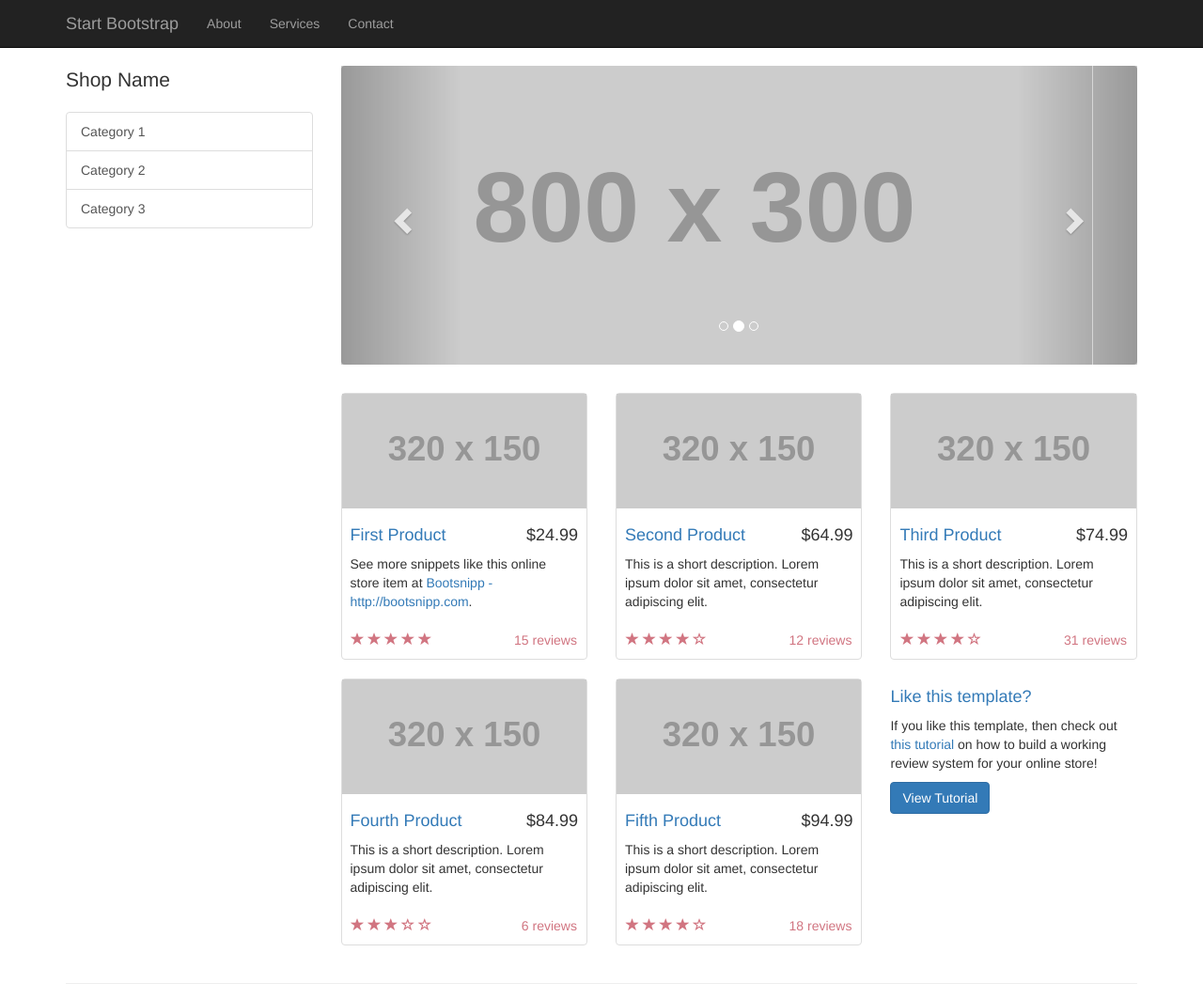
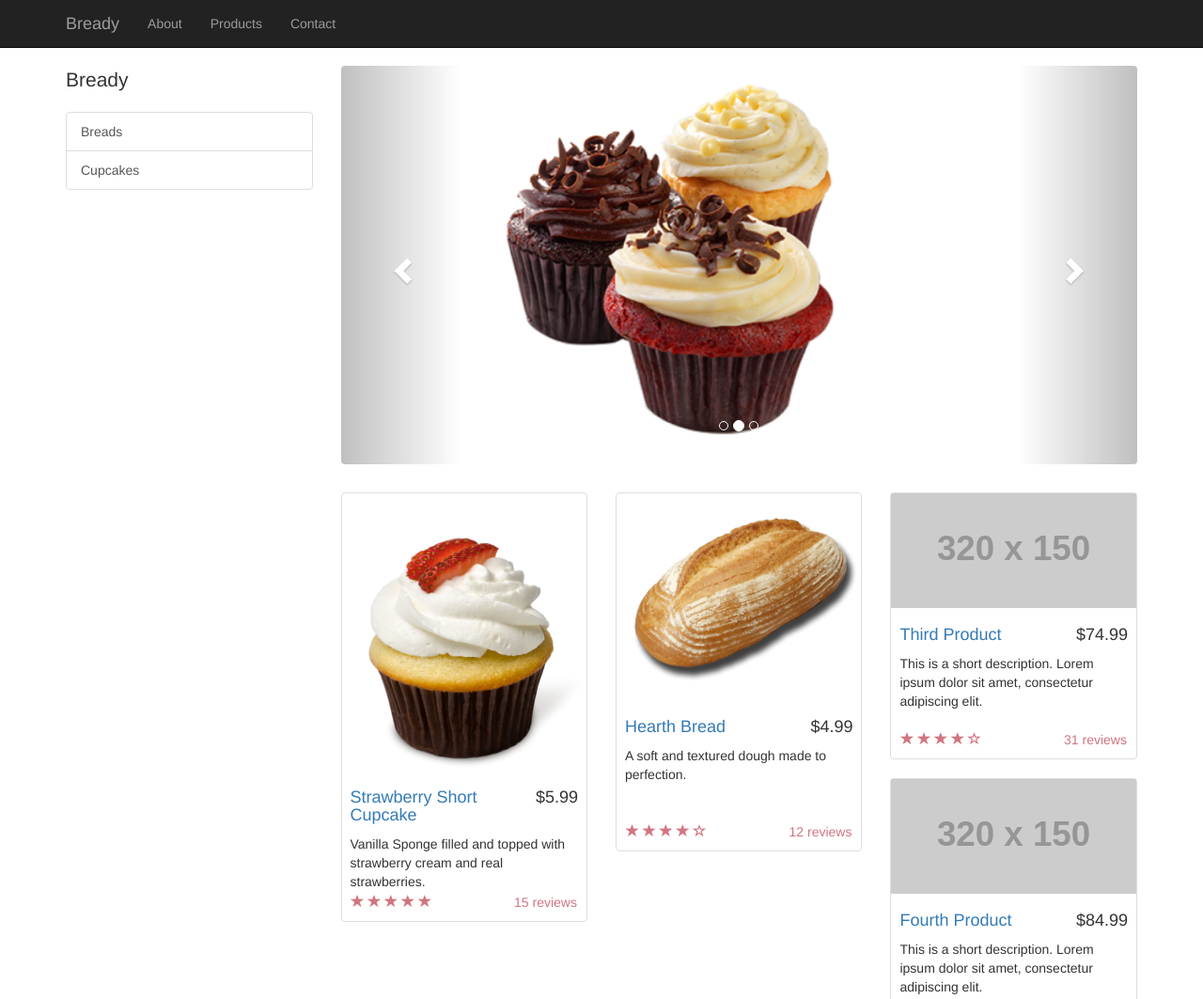
Before and after one commit to Epascual06/Bready.github.io, a plain HTML site: page index.html in a window 1280 px wide. Shown: the top 1063 px of the page at 94% size. Drawn offline with Linux system fonts and the light colour scheme; placeholder pictures from the web are drawn by us.

Commit message:
uploaded

```diff
--- a/index.html
+++ b/index.html
@@ -9,7 +9,7 @@
     <meta name="description" content="">
     <meta name="author" content="">
 
-    <title>Shop Homepage - Start Bootstrap Template</title>
+    <title>Bready-Your Pastry Shop</title>
 
     <!-- Bootstrap Core CSS -->
     <link href="css/bootstrap.min.css" rel="stylesheet">
@@ -39,7 +39,7 @@
                     <span class="icon-bar"></span>
                     <span class="icon-bar"></span>
                 </button>
-                <a class="navbar-brand" href="#">Start Bootstrap</a>
+                <a class="navbar-brand" href="#">B<span>ready</span></a>
             </div>
             <!-- Collect the nav links, forms, and other content for toggling -->
             <div class="collapse navbar-collapse" id="bs-example-navbar-collapse-1">
@@ -48,7 +48,7 @@
                         <a href="#">About</a>
                     </li>
                     <li>
-                        <a href="#">Services</a>
+                        <a href="#">Products</a>
                     </li>
                     <li>
                         <a href="#">Contact</a>
@@ -66,11 +66,11 @@
         <div class="row">
 
             <div class="col-md-3">
-                <p class="lead">Shop Name</p>
+                <p class="lead">Bready</p>
                 <div class="list-group">
-                    <a href="#" class="list-group-item">Category 1</a>
-                    <a href="#" class="list-group-item">Category 2</a>
-                    <a href="#" class="list-group-item">Category 3</a>
+                    <a href="#" class="list-group-item">Breads</a>
+                    <a href="#" class="list-group-item">Cupcakes</a>
+
                 </div>
             </div>
 
@@ -87,13 +87,13 @@
                             </ol>
                             <div class="carousel-inner">
                                 <div class="item active">
-                                    <img class="slide-image" src="http://placehold.it/800x300" alt="">
+                                    <img class="slide-image" src="img/1-01-01.png" alt="">
                                 </div>
                                 <div class="item">
-                                    <img class="slide-image" src="http://placehold.it/800x300" alt="">
+                                    <img class="slide-image" src="img/2-01-01.png" alt="">
                                 </div>
                                 <div class="item">
-                                    <img class="slide-image" src="http://placehold.it/800x300" alt="">
+                                    <img class="slide-image" src="img/3-01-01.png" alt="">
                                 </div>
                             </div>
                             <a class="left carousel-control" href="#carousel-example-generic" data-slide="prev">
@@ -111,12 +111,12 @@
 
                     <div class="col-sm-4 col-lg-4 col-md-4">
                         <div class="thumbnail">
-                            <img src="http://placehold.it/320x150" alt="">
+                            <img src="img/shortcake.png" alt="">
                             <div class="caption">
-                                <h4 class="pull-right">$24.99</h4>
-                                <h4><a href="#">First Product</a>
+                                <h4 class="pull-right">$5.99</h4>
+                                <h4><a href="#">Strawberry Short <br>Cupcake</a>
                                 </h4>
-                                <p>See more snippets like this online store item at <a target="_blank" href="http://www.bootsnipp.com">Bootsnipp - http://bootsnipp.com</a>.</p>
+                                <p>Vanilla Sponge filled and topped with strawberry cream and real strawberries.</p>
                             </div>
                             <div class="ratings">
                                 <p class="pull-right">15 reviews</p>
@@ -133,12 +133,12 @@
 
                     <div class="col-sm-4 col-lg-4 col-md-4">
                         <div class="thumbnail">
-                            <img src="http://placehold.it/320x150" alt="">
+                            <img src="img/hearth.png" alt="">
                             <div class="caption">
-                                <h4 class="pull-right">$64.99</h4>
-                                <h4><a href="#">Second Product</a>
+                                <h4 class="pull-right">$4.99</h4>
+                                <h4><a href="#">Hearth Bread</a>
                                 </h4>
-                                <p>This is a short description. Lorem ipsum dolor sit amet, consectetur adipiscing elit.</p>
+                                <p>A soft and textured dough made to perfection.</p>
                             </div>
                             <div class="ratings">
                                 <p class="pull-right">12 reviews</p>
```
Also changed, not shown: img/1-01-01.png (added), img/2-01-01.png (added), img/3-01-01.png (added).
